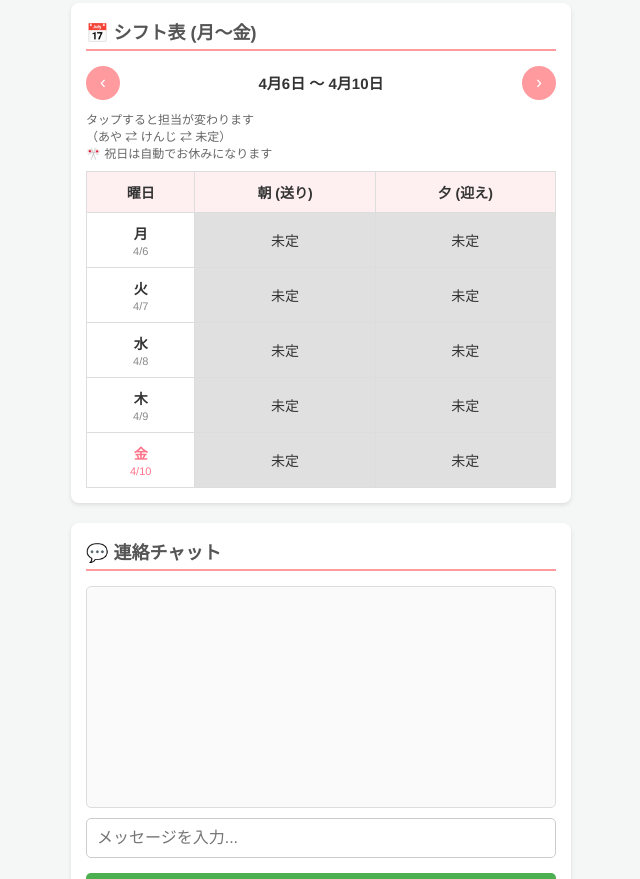
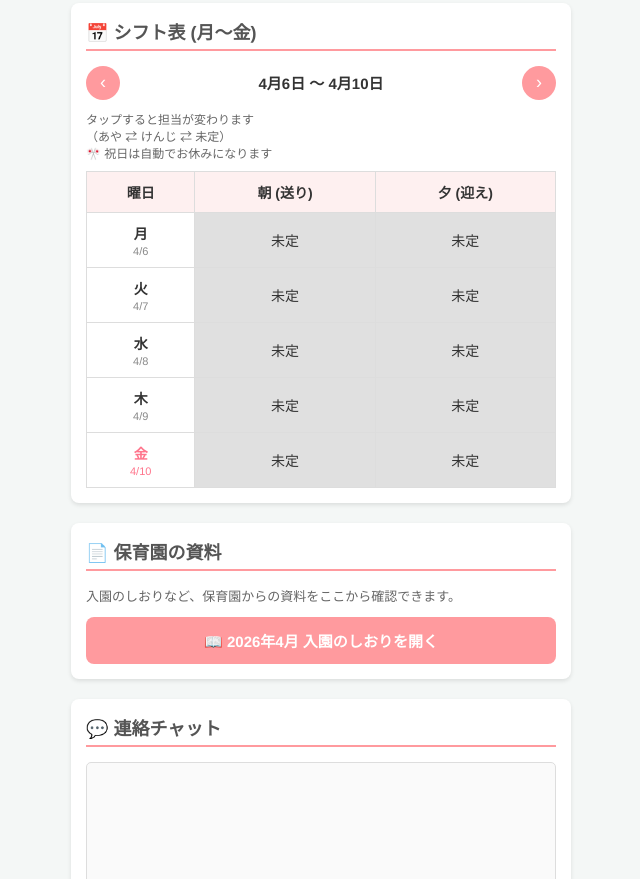
Before and after one commit to ayasassamt-ueno/okurimukae2, a plain HTML site: page index.html in a window 1280 px wide. Shown: the part 333-1212 px from the top of the page, without its empty margins (319-959 px from the left). Drawn offline with Linux system fonts and the light colour scheme; no server answers.

Commit message:
Add files via upload

```diff
--- a/index.html
+++ b/index.html
@@ -90,6 +90,15 @@
       <table id="shiftTable">
         <tr><th>曜日</th><th>朝 (送り)</th><th>夕 (迎え)</th></tr>
       </table>
+    </div>
+
+    <!-- 保育園資料 -->
+    <div class="card">
+      <h2>📄 保育園の資料</h2>
+      <p style="font-size:13px;color:#666;margin-bottom:12px;">入園のしおりなど、保育園からの資料をここから確認できます。</p>
+      <a href="./hoikuen.pdf" target="_blank" style="display:block;background:#ff9a9e;color:white;text-align:center;padding:13px;border-radius:8px;font-weight:bold;text-decoration:none;font-size:15px;">
+        📖 2026年4月 入園のしおりを開く
+      </a>
     </div>
 
     <!-- Chat -->
```
Also changed, not shown: 1 other file.
